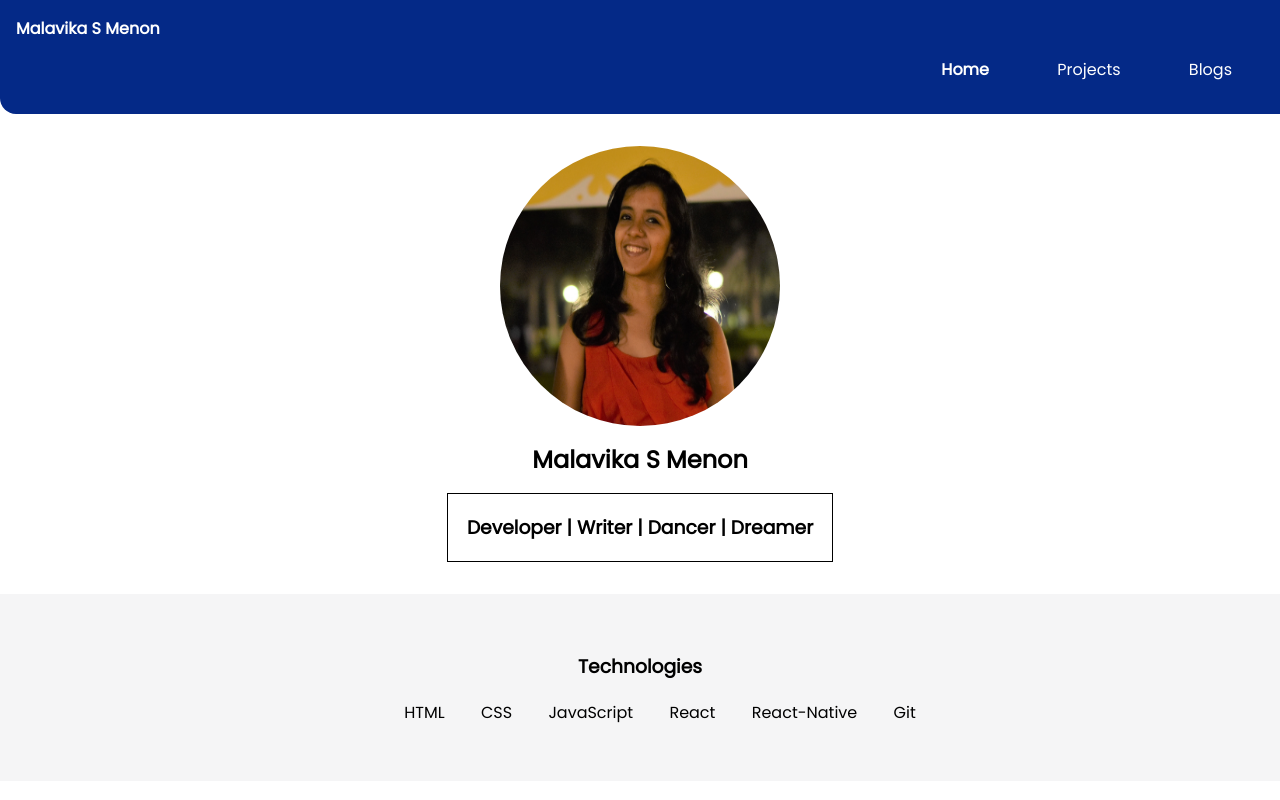
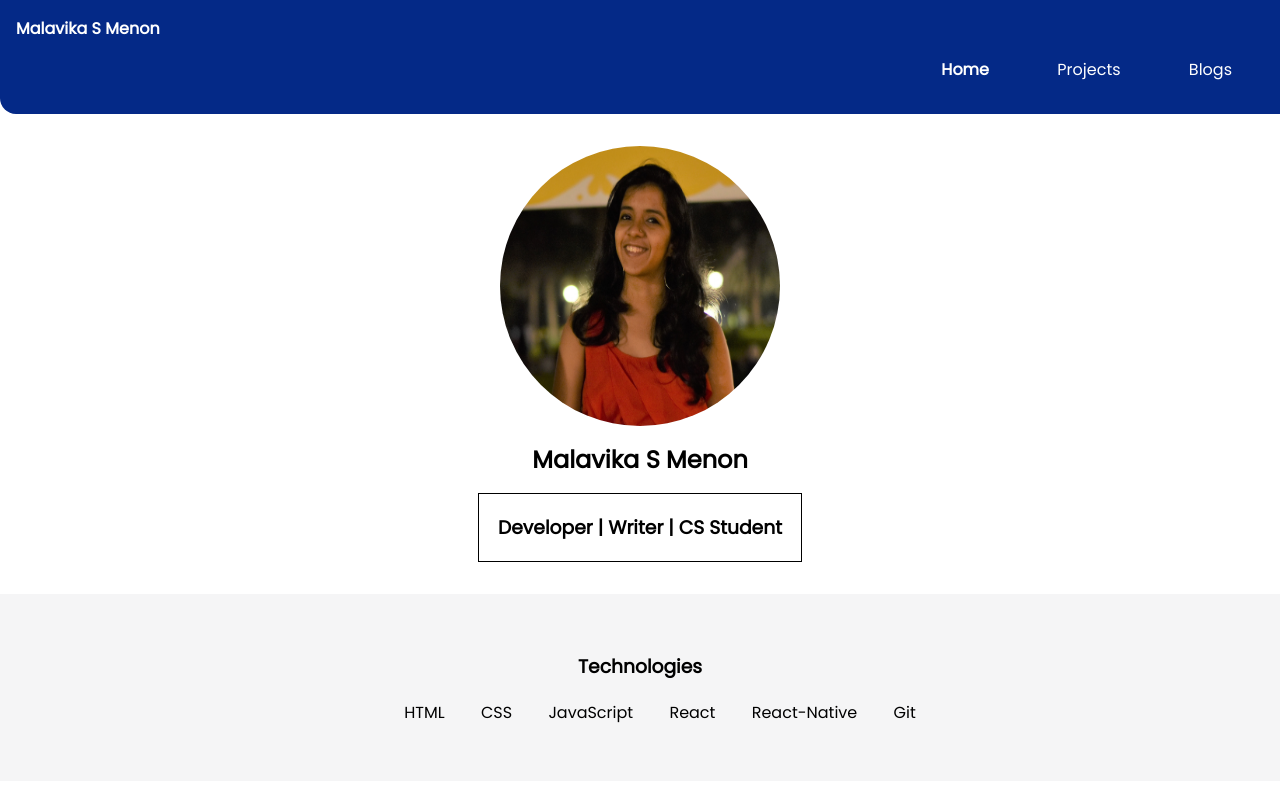
Before and after one commit to malavikasmenon/portfolio, a plain HTML site: page index.html in a window 1280 px wide. Shown: the top 800 px of the page. Drawn offline with Linux system fonts and the light colour scheme.

Commit message:
text edit

```diff
--- a/index.html
+++ b/index.html
@@ -28,7 +28,7 @@
     <header class="hero">
         <img class="hero-image" src="assets/Malavika_Photo.jpg" />
         <h1 class="hero-heading">Malavika S Menon</h1>
-        <h3 class="heading-desc">Developer | Writer | Dancer | Dreamer</h3>
+        <h3 class="heading-desc">Developer | Writer | CS Student</h3>
     </header>
 
     <section class="section section-grey">
```
